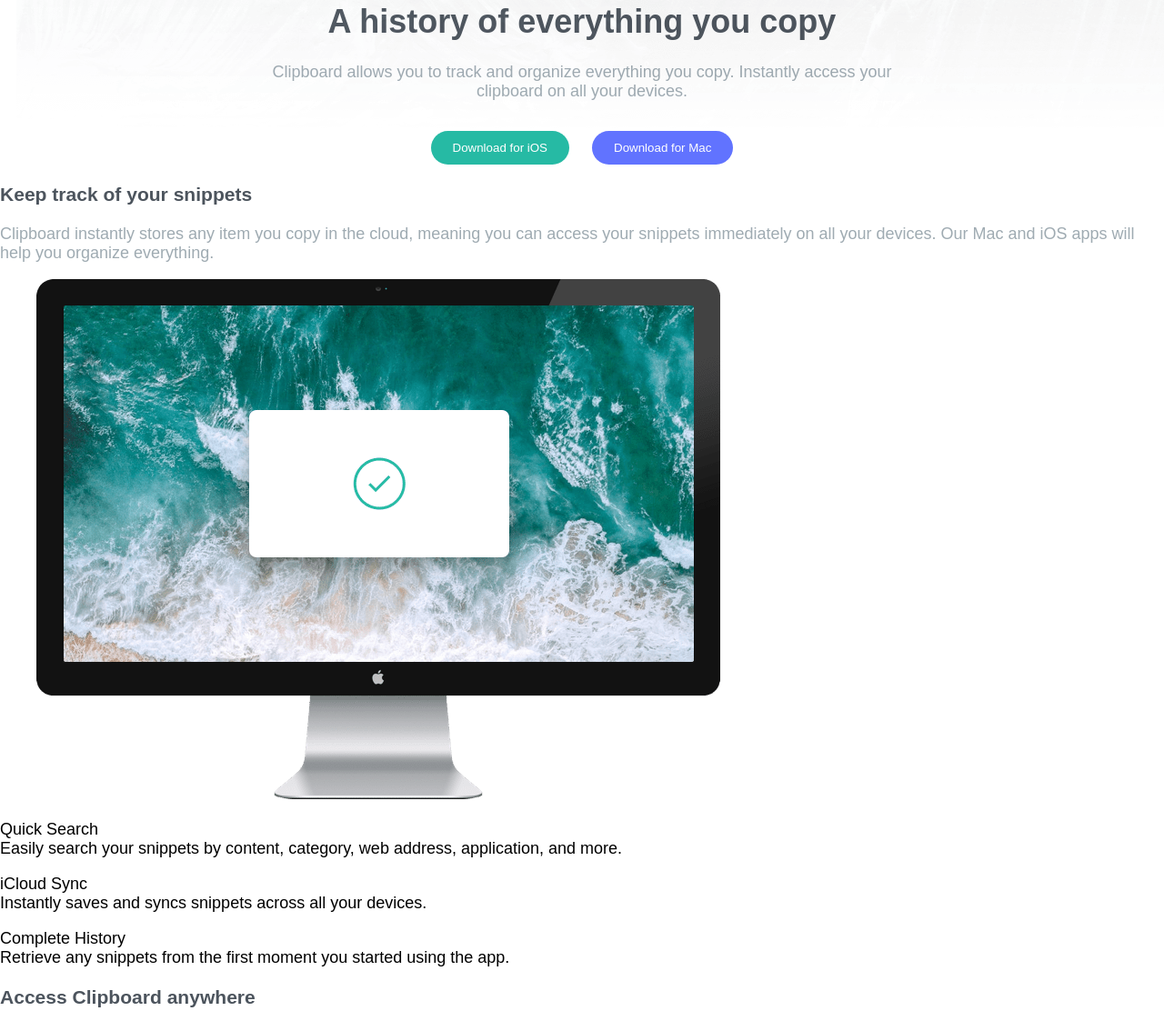
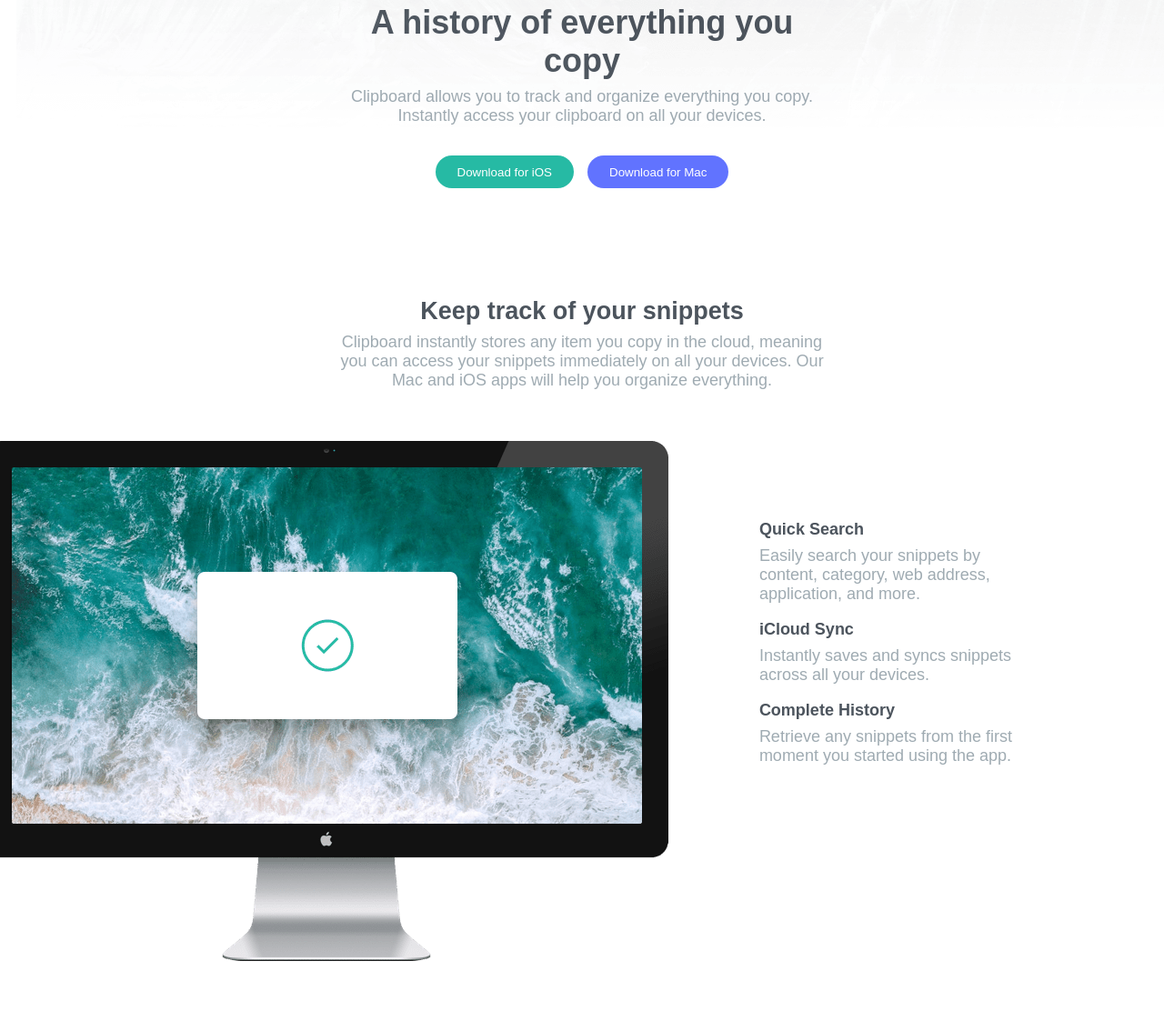
Before and after one commit to Scholarofyore/clipboard-landing-page-master, a plain HTML site: page index.html in a window 1280 px wide. Shown: the part 215-1327 px from the top of the page at 91% size. Drawn offline with Linux system fonts and the light colour scheme; a web font is replaced by a local one.

Commit message:
Completion of section 1 and 2

```diff
--- a/index.html
+++ b/index.html
@@ -12,6 +12,14 @@
 
 
   <style>
+    html {
+      box-sizing: border-box;
+    }
+
+    * {
+      box-sizing: inherit;
+    }
+
     body {
       margin: 0;
       padding: 0;
@@ -31,14 +39,26 @@
       color: hsl(201, 11%, 66%);
     }
 
-    h1, h3 {
+    h1, h2 {
       font-weight: 600;
       color: hsl(210, 10%, 33%);
+      margin-bottom: -10px;
     }
+
+    .header-content {
+      text-align: center;
+      margin: 2% 28.5% 3%;
+    }
+
+    section {
+      padding: 0 1em;
+    }
+
     /* Header Styles */
     header {
       text-align: center;
       padding: 0 1em;
+      margin-bottom: 120px;
     }
 
     .bg-image {
@@ -50,16 +70,12 @@
       margin: 0;
     }
 
-    header .sub-heading {
-      padding: 0 20%;
-    }
-
     button {
       border: 0;
       border-radius: 20px;
       padding: .8em 1.8em;
       color: white;
-      margin: 15px 10px 0;
+      margin: 15px 5px 0;
     }
 
     .ios {
@@ -70,6 +86,41 @@
       background-color: hsl(233, 100%, 69%);
     }
 
+    /* Keep Track section */
+    #keeptrack {
+      margin-bottom: 120px;
+    }
+    .keeptrack-content {
+      position: relative;
+      display: flex;
+      flex-flow: row nowrap;
+    }
+
+    .computer {
+      position: relative;
+      left: -6%;
+      margin-right: 0;
+    }
+
+    .keeptrack-sidebar {
+      padding: 7% 10% 0 2%;
+    }
+
+    .sub-subheading {
+      font-weight: 600;
+      color: hsl(210, 10%, 33%);
+      margin-bottom: 5px;
+    }
+
+    .keeptrack-text {
+      margin-top: 8px;
+    }
+
+
+    /* Access Clipboard SEction  */
+    .image-devices {
+      margin: 0 16%;
+    }
     .attribution { font-size: 11px; text-align: center; }
     .attribution a { color: hsl(228, 45%, 44%); }
   </style>
@@ -83,63 +134,73 @@
       <figure class="main-icon">
         <img src="images/logo.svg" alt="logo">
       </figure>
+      <div class="header-content">
         <h1>A history of everything you copy</h1>
         <p class="sub-heading">Clipboard allows you to track and organize everything you
         copy. Instantly access your clipboard on all your devices.
         </p>
         <button class="button ios">Download for iOS</button>
         <button class="button mac">Download for Mac</button>
+      </div>
      </header>
 
-     <section id="keep-track">
-      <h3>Keep track of your snippets</h3>
+     <section id="keeptrack">
+      <div class="header-content">
+        <h2>Keep track of your snippets</h2>
         <p class="sub-heading">Clipboard instantly stores any item you copy in the cloud,
         meaning you can access your snippets immediately on all your
         devices. Our Mac and iOS apps will help you organize everything.
         </p>
+      </div>
       <div class="keeptrack-content">
-        <figure>
+        <figure class="computer">
           <img src="images/image-computer.png" alt="">
         </figure>
-        <div>
-          <p><span>Quick Search</span> <br>Easily search your snippets by content, category,    web  address, application, and more.
-          </p>
-          <p><span>iCloud Sync</span> <br>Instantly saves and syncs snippets across all your devices.
-          </p>
-          <p><span>Complete History</span> <br>Retrieve any snippets from the first moment you started using the app.
-          </p>
+        <div class="keeptrack-sidebar">
+          <div class="sub-heading"><p class="sub-subheading">Quick Search</p> <p class="keeptrack-text">Easily search your snippets by content, category,    web  address, application, and more.</p>
+          </div>
+          <div class="sub-heading"><p class="sub-subheading">iCloud Sync</p> <p class="keeptrack-text">Instantly saves and syncs snippets across all your devices.</p>
+          </div>
+          <div class="sub-heading"><p class="sub-subheading">Complete History</p> <p class="keeptrack-text">Retrieve any snippets from the first moment you started using the app.</p>
+          </div>
         </div>
       </div>
      </section>
 
      <section id="access-clipboard">
-      <h3>Access Clipboard anywhere</h3>
+      <div class="header-content">
+        <h2>Access Clipboard anywhere</h2>
         <p class="sub-heading">
         Whether you’re on the go, or at your computer, you can access all your Clipboard
         snippets in a few simple clicks.
         </p>
-      <figure>
+      </div>
+      <figure class="image-devices">
         <img src="images/image-devices.png" alt="devices">
       </figure>
      </section>
 
      <section id="supercharge">
+      <div class="header-content">
         <h3>Supercharge your workflow</h3>
         <p class="sub-heading">We’ve got the tools to boost your productivity.</p>
+      </div>
+        <div>
           <div>
           <img src="images/" alt="">
-        <h4>Create blacklists</h4>
+          <h3>Create blacklists</h3>
           <p class="sub-heading">Ensure sensitive information never makes its way to your clipboard by excluding certain sources.</p>
         </div>
         <div>
           <img src="images/" alt="">
-        <h4>Plain text snippets</h4>
+          <h3>Plain text snippets</h3>
           <p class="sub-heading">Remove unwanted formatting from copied text for a consistent look.</p>
         </div>
         <div>
           <img src="images/" alt="">
-        <h4>Sneak preview</h4>
+          <h3>Sneak preview</h3>
           <p class="sub-heading">Quick preview of all snippets on your Clipboard for easy access.</p>
+        </div>
       </div>
      </section>
 
@@ -162,16 +223,18 @@
      </section>
 
      <section id="clipboard">
+      <div class="header-content">
         <h3>Clipboard for iOS and Mac OS</h3>
         <p class="sub-heading">Available for free on the App Store. Download for Mac or iOS, sync with iCloud and you’re ready to start adding to your clipboard.</p>
         <button class="button ios">Download for iOS</button>
         <button class="button mac">Download for Mac</button>
+      </div>
      </section>
 
      <section id="footer">
       <img src="images/logo.svg" alt="" class="logo-footer">
-      <p>FAQs <br> Contact Us</p>
-      <p>Privacy Policy <br> Press Kit</p>
+      <p>FAQs <p> Contact Us</p>
+      <p>Privacy Policy <p> Press Kit</p>
       <p>Install Guide</p>
       <div class="footer-logos">
         <img src="images/icon-facebook.svg" alt="">
```
Lines whose indentation alone changed are shown as unchanged.
